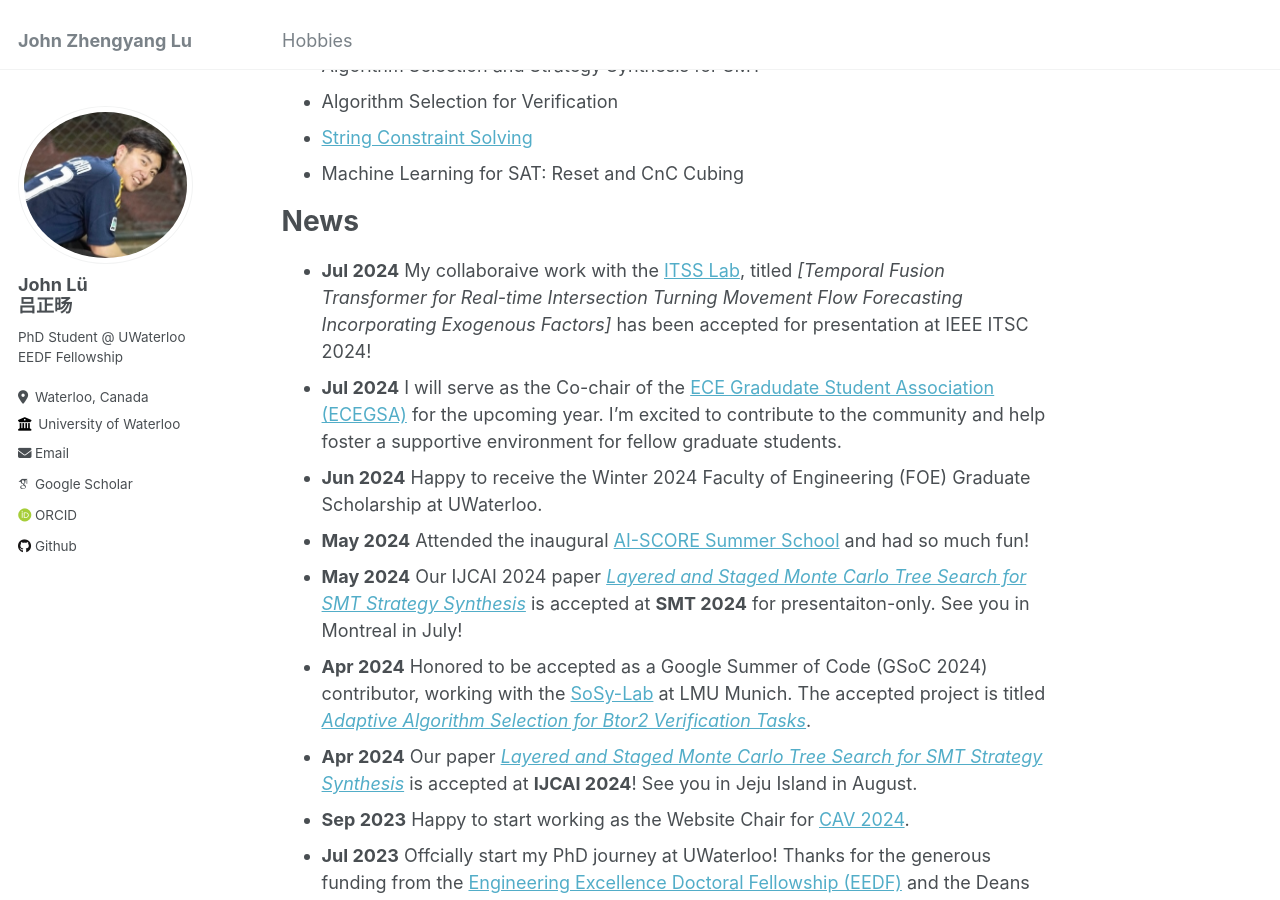
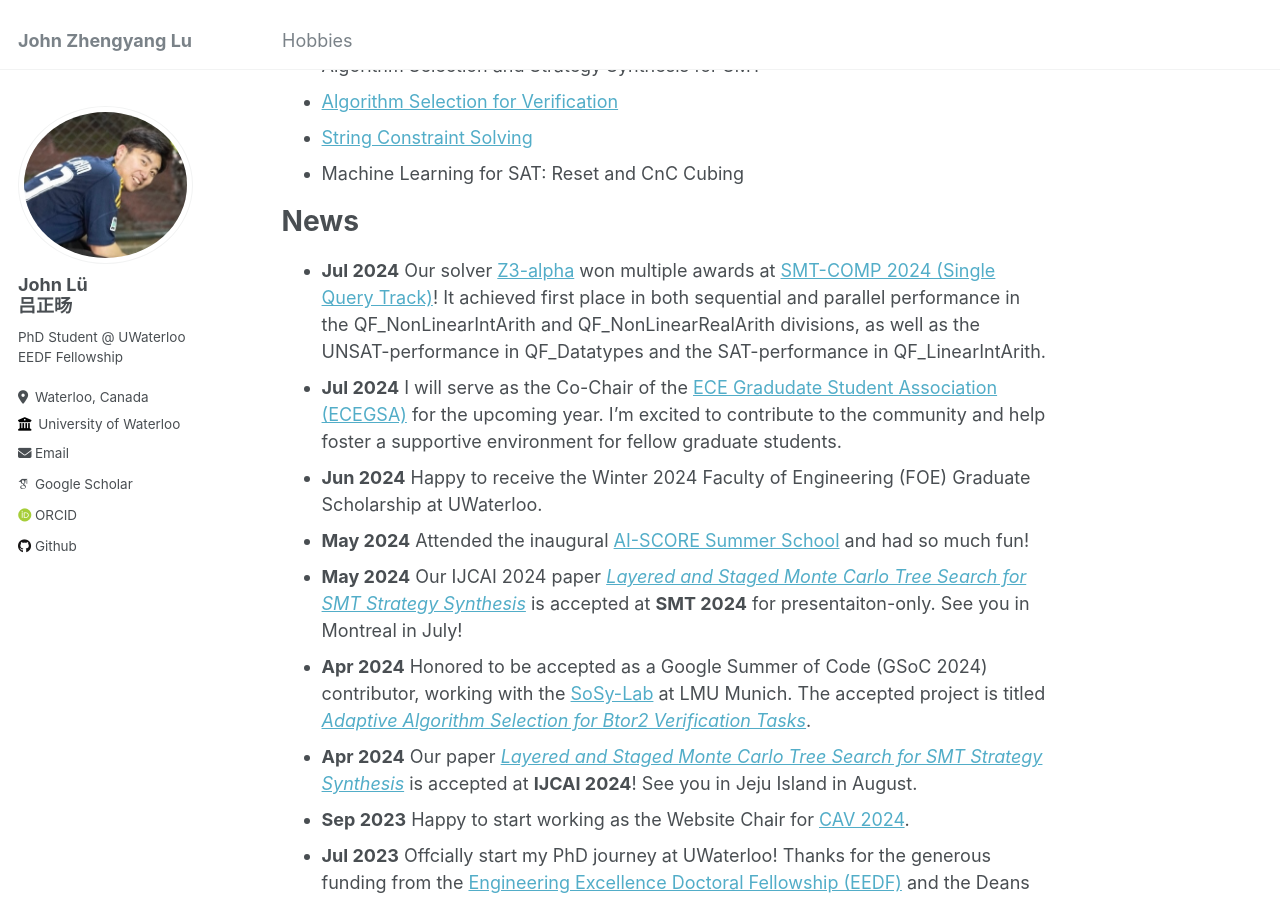
Before and after one commit to JohnLyu2/johnlyu2.github.io, a Jekyll site: the page built from _pages/about.md, in a window 1280 px wide and 900 px high, scrolled down 328 px. Built offline with Jekyll 4.4.1, drawn with Linux system fonts in a browser that asks for light colours; some web fonts are replaced.

Commit message:
update smt-comp

```diff
--- a/_pages/about.md
+++ b/_pages/about.md
@@ -14,14 +14,14 @@ I am a 2nd-year PhD student at the University of Waterloo, Canada, under the sup
 My research interests lie at the intersection of machine learning and formal methods. Some projects that I am currently working on include:
 
 - Algorithm Selection and Strategy Synthesis for SMT
-- Algorithm Selection for Verification
+- [Algorithm Selection for Verification](https://summerofcode.withgoogle.com/programs/2024/projects/FGmF8gS3)
 - [String Constraint Solving](https://z3string.github.io/)
 - Machine Learning for SAT: Reset and CnC Cubing
 
 News
 ======
-- **Jul 2024** My collaboraive work with the [ITSS Lab](https://www.civil.uwaterloo.ca/itss/), titled *[Temporal Fusion Transformer for Real-time Intersection Turning Movement Flow Forecasting Incorporating Exogenous Factors]* has been accepted for presentation at IEEE ITSC 2024!
-- **Jul 2024** I will serve as the Co-chair of the [ECE Gradudate Student Association (ECEGSA)](https://uwaterloo.ca/electrical-computer-engineering-graduate-student-association/) for the upcoming year. I’m excited to contribute to the community and help foster a supportive environment for fellow graduate students.
+- **Jul 2024** Our solver [Z3-alpha](https://www.ijcai.org/proceedings/2024/0211.pdf) won multiple awards at [SMT-COMP 2024 (Single Query Track)](https://smt-comp.github.io/2024/results/results-single-query/)!  It achieved first place in both sequential and parallel performance in the QF_NonLinearIntArith and QF_NonLinearRealArith divisions, as well as the UNSAT-performance in QF_Datatypes and the SAT-performance in QF_LinearIntArith.
+- **Jul 2024** I will serve as the Co-Chair of the [ECE Gradudate Student Association (ECEGSA)](https://uwaterloo.ca/electrical-computer-engineering-graduate-student-association/) for the upcoming year. I’m excited to contribute to the community and help foster a supportive environment for fellow graduate students.
 - **Jun 2024** Happy to receive the Winter 2024 Faculty of Engineering (FOE) Graduate Scholarship at UWaterloo.
 - **May 2024** Attended the inaugural [AI-SCORE Summer School](https://ai-score.github.io/) and had so much fun!
 - **May 2024** Our IJCAI 2024 paper *[Layered and Staged Monte Carlo Tree Search for SMT Strategy Synthesis](https://arxiv.org/abs/2401.17159)* is accepted at **SMT 2024** for presentaiton-only. See you in Montreal in July!
```
